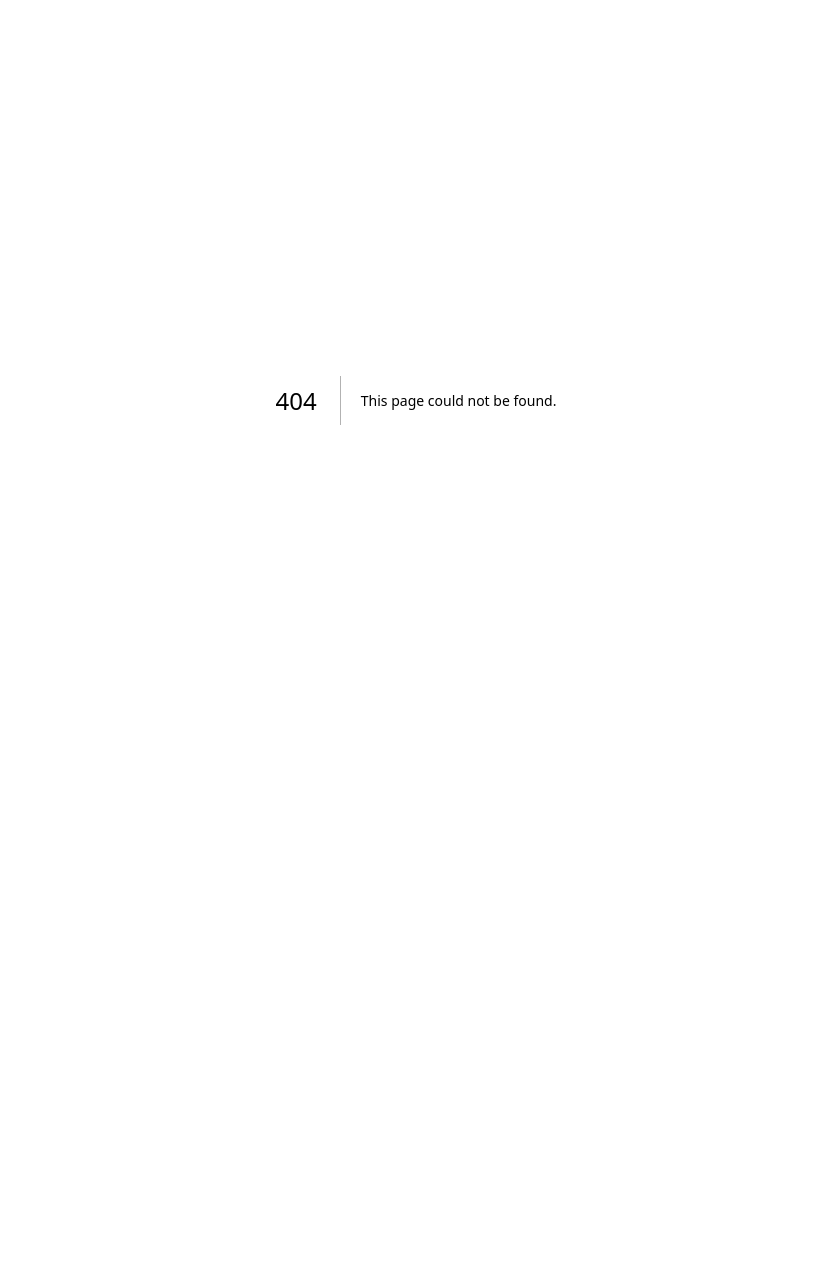
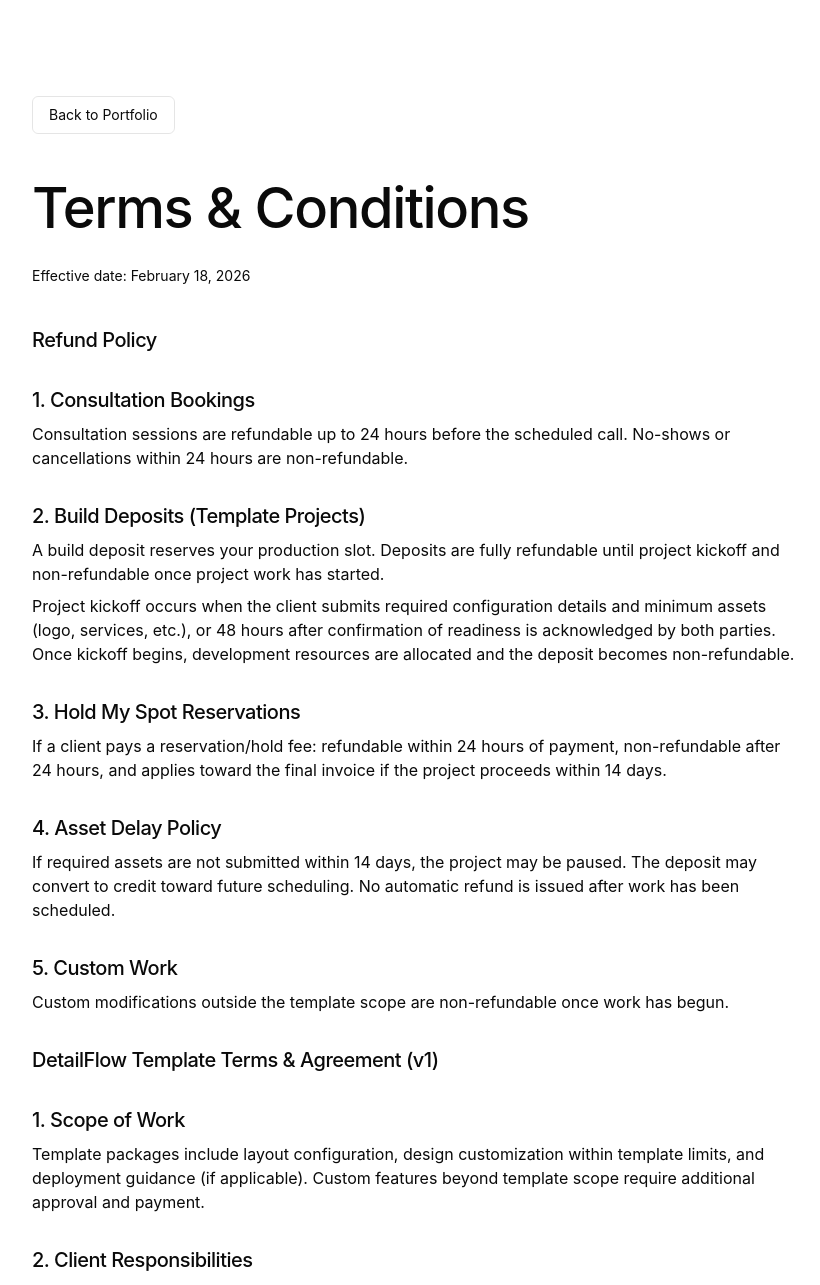
Before and after one commit to sakanastudio24-eng/Ward-Studio, a Next.js app: page /terms in a window 1280 px wide. Before the commit this address had no page. Shown: the top 1285 px of the page, without its empty margins (224-1044 px from the left). Before the commit the page ends 800 px from the top, so only its background shows below. Built offline with nearby package versions, Linux system fonts and the light colour scheme.

Commit message:
feat(routes): add projects and terms pages

```diff
--- /dev/null
+++ b/src/app/projects/ProjectsClient.tsx
@@ -0,0 +1,31 @@
+"use client";
+
+import { HoverTooltip, useHoverTooltip } from "../components/HoverTooltip";
+import { Work } from "../components/Work";
+
+export function ProjectsClient() {
+  const { tooltipText, mousePosition, setTooltipText } = useHoverTooltip();
+
+  return (
+    <>
+      <main className="min-h-screen">
+        <section className="mx-auto max-w-6xl px-4 pt-12 sm:px-6 md:px-12">
+          <a
+            href="/"
+            className="inline-flex items-center rounded-md border border-border px-4 py-2 text-sm text-muted-foreground transition-colors hover:bg-accent hover:text-foreground"
+          >
+            Back to Home
+          </a>
+          <h1 className="mt-6 text-[2rem] tracking-tight sm:text-[2.6rem]">All Projects</h1>
+          <p className="mt-2 max-w-2xl text-sm text-muted-foreground sm:text-base">
+            Engineering builds and product case studies, including Drawer Flow Vr 1 and Terminal Adventure.
+          </p>
+        </section>
+
+        <Work scope="all-projects" setTooltipText={setTooltipText} />
+      </main>
+
+      <HoverTooltip text={tooltipText} mouseX={mousePosition.x} mouseY={mousePosition.y} />
+    </>
+  );
+}
--- /dev/null
+++ b/src/app/projects/page.tsx
@@ -0,0 +1,12 @@
+import type { Metadata } from "next";
+import { ProjectsClient } from "./ProjectsClient";
+
+export const metadata: Metadata = {
+  title: "All Projects | Ward Studio",
+  description:
+    "Full project index with engineering builds and case studies, including Terminal Adventure Vr 1.",
+};
+
+export default function ProjectsPage() {
+  return <ProjectsClient />;
+}
--- /dev/null
+++ b/src/app/terms/page.tsx
@@ -0,0 +1,146 @@
+import type { Metadata } from "next";
+
+export const metadata: Metadata = {
+  title: "Terms & Conditions | Ward Studio",
+  description:
+    "DetailFlow Template terms, payment structure, and refund policy for Ward Studio projects.",
+};
+
+export default function TermsPage() {
+  return (
+    <main className="min-h-screen px-4 sm:px-6 md:px-12 py-16 md:py-24">
+      <div className="max-w-3xl mx-auto">
+        <div className="mb-8">
+          <a
+            href="/"
+            className="inline-flex items-center rounded-md border border-border px-4 py-2 text-sm text-muted-foreground transition-colors hover:bg-accent hover:text-foreground"
+          >
+            Back to Portfolio
+          </a>
+        </div>
+
+        <h1 className="text-[2rem] sm:text-[2.5rem] md:text-[3.5rem] tracking-tight mb-4">
+          Terms & Conditions
+        </h1>
+        <p className="text-sm text-muted-foreground mb-10">Effective date: February 18, 2026</p>
+
+        <div className="space-y-8 text-sm sm:text-base">
+          <section id="refund-policy" className="space-y-2 scroll-mt-24">
+            <h2 className="text-xl tracking-tight">Refund Policy</h2>
+          </section>
+
+          <section className="space-y-2">
+            <h2 className="text-xl tracking-tight">1. Consultation Bookings</h2>
+            <p className="text-muted-foreground">
+              Consultation sessions are refundable up to 24 hours before the scheduled call.
+              No-shows or cancellations within 24 hours are non-refundable.
+            </p>
+          </section>
+
+          <section className="space-y-2">
+            <h2 className="text-xl tracking-tight">2. Build Deposits (Template Projects)</h2>
+            <p className="text-muted-foreground">
+              A build deposit reserves your production slot. Deposits are fully refundable until
+              project kickoff and non-refundable once project work has started.
+            </p>
+            <p className="text-muted-foreground">
+              Project kickoff occurs when the client submits required configuration details and
+              minimum assets (logo, services, etc.), or 48 hours after confirmation of readiness is
+              acknowledged by both parties. Once kickoff begins, development resources are allocated
+              and the deposit becomes non-refundable.
+            </p>
+          </section>
+
+          <section className="space-y-2">
+            <h2 className="text-xl tracking-tight">3. Hold My Spot Reservations</h2>
+            <p className="text-muted-foreground">
+              If a client pays a reservation/hold fee: refundable within 24 hours of payment,
+              non-refundable after 24 hours, and applies toward the final invoice if the project
+              proceeds within 14 days.
+            </p>
+          </section>
+
+          <section className="space-y-2">
+            <h2 className="text-xl tracking-tight">4. Asset Delay Policy</h2>
+            <p className="text-muted-foreground">
+              If required assets are not submitted within 14 days, the project may be paused. The
+              deposit may convert to credit toward future scheduling. No automatic refund is issued
+              after work has been scheduled.
+            </p>
+          </section>
+
+          <section className="space-y-2">
+            <h2 className="text-xl tracking-tight">5. Custom Work</h2>
+            <p className="text-muted-foreground">
+              Custom modifications outside the template scope are non-refundable once work has begun.
+            </p>
+          </section>
+
+          <section id="terms-agreement" className="space-y-2 scroll-mt-24">
+            <h2 className="text-xl tracking-tight">DetailFlow Template Terms & Agreement (v1)</h2>
+          </section>
+
+          <section className="space-y-2">
+            <h2 className="text-xl tracking-tight">1. Scope of Work</h2>
+            <p className="text-muted-foreground">
+              Template packages include layout configuration, design customization within template
+              limits, and deployment guidance (if applicable). Custom features beyond template scope
+              require additional approval and payment.
+            </p>
+          </section>
+
+          <section className="space-y-2">
+            <h2 className="text-xl tracking-tight">2. Client Responsibilities</h2>
+            <p className="text-muted-foreground">
+              Clients must provide accurate business information, required assets (logo, service
+              details, photos), booking method preference, and hosting access if self-managed. Ward
+              Studio is not responsible for delays caused by missing or incomplete materials.
+            </p>
+          </section>
+
+          <section className="space-y-2">
+            <h2 className="text-xl tracking-tight">3. Payment Structure</h2>
+            <p className="text-muted-foreground">
+              Projects require a deposit to reserve development time. Remaining balance is due before
+              final delivery or deployment.
+            </p>
+          </section>
+
+          <section className="space-y-2">
+            <h2 className="text-xl tracking-tight">4. Hosting & Third-Party Services</h2>
+            <p className="text-muted-foreground">
+              If the client chooses self-managed hosting (e.g., Vercel), third-party email services,
+              or payment providers, the client is responsible for maintaining those services. Ward
+              Studio is not responsible for outages, API changes, or platform limitations of
+              third-party tools.
+            </p>
+          </section>
+
+          <section className="space-y-2">
+            <h2 className="text-xl tracking-tight">5. Intellectual Property</h2>
+            <p className="text-muted-foreground">
+              Clients receive rights to use the delivered template configuration for their business.
+              Template source code ownership remains with Ward Studio unless otherwise agreed in
+              writing. Resale, redistribution, or replication of template structure is prohibited.
+            </p>
+          </section>
+
+          <section className="space-y-2">
+            <h2 className="text-xl tracking-tight">6. Limitation of Liability</h2>
+            <p className="text-muted-foreground">
+              Ward Studio is not liable for revenue loss, data loss due to client hosting
+              misconfiguration, or third-party service failures.
+            </p>
+          </section>
+
+          <section className="space-y-2">
+            <h2 className="text-xl tracking-tight">7. Refund Policy</h2>
+            <p className="text-muted-foreground">
+              Refund terms are governed by the Refund Policy outlined above.
+            </p>
+          </section>
+        </div>
+      </div>
+    </main>
+  );
+}
```
